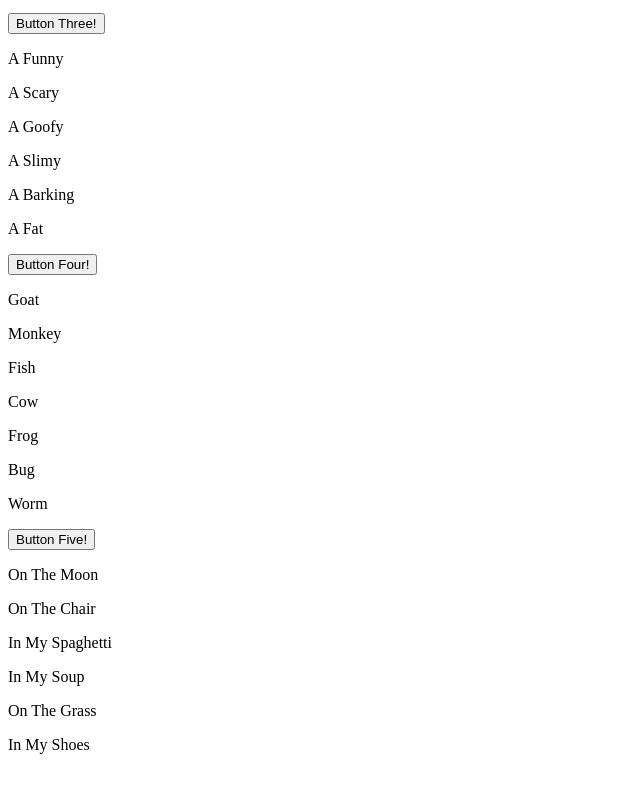
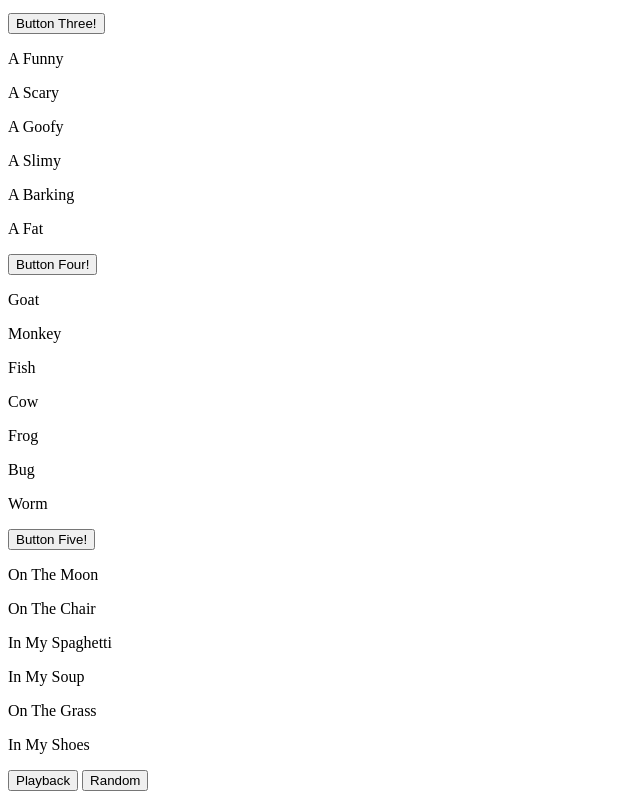
Before and after one commit to NathanPage2/comp1073s25, a plain HTML site: page Assignment 1/index.html in a window 1280 px wide. Shown: the part 617-1416 px from the top of the page, without its empty margins (0-640 px from the left). Before the commit the page ends 1387 px from the top, so only its background shows below. Drawn offline with Linux system fonts and the light colour scheme.

Commit message:
Added the two buttons and vaildated, unclear if I need to change the HTML yet

```diff
--- a/Assignment 1/index.html
+++ b/Assignment 1/index.html
@@ -1,4 +1,7 @@
-
+<!--Checked the HTML validator by W3C and it said it was valid-->
+<!--Done by Nathan Page (200609542)-->
+<!--May 26th 2025-->
+<!--Unclear if I have to change it yet-->
 <!DOCTYPE html>
 <html lang="en">
     <!--Declaring that it's html and it's in english-->
@@ -84,8 +87,15 @@
         <!--The Options are being kept the same as the toy to make it easier-->
     </div>
 
+<div class="Randback">
+    <!--Combonation of Random and Playback-->
+    <button>Playback</button>
+    <button>Random</button>
+    <!--Just declaring two buttons-->
 
+</div>
 
 
 
 </body>
+</html>
```
